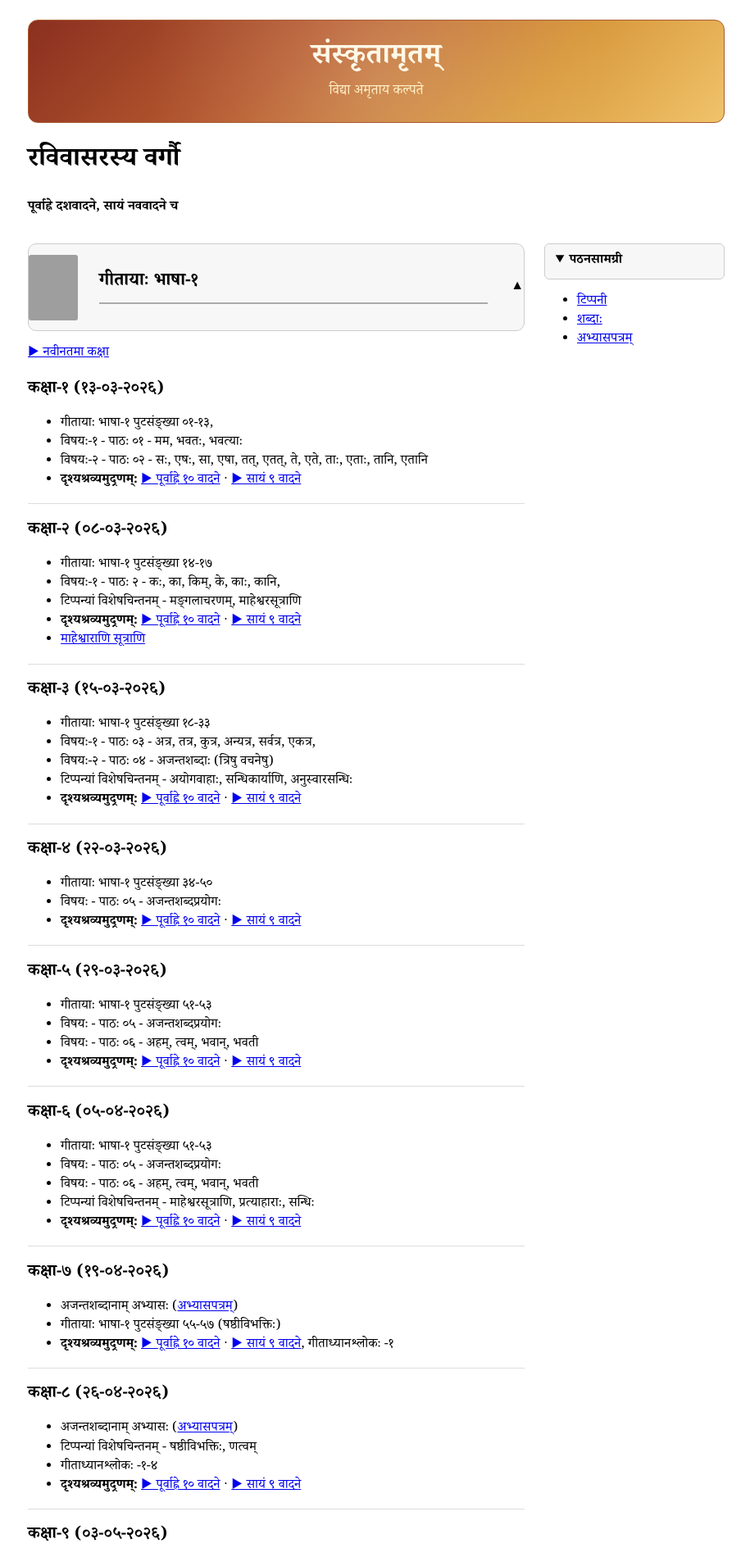
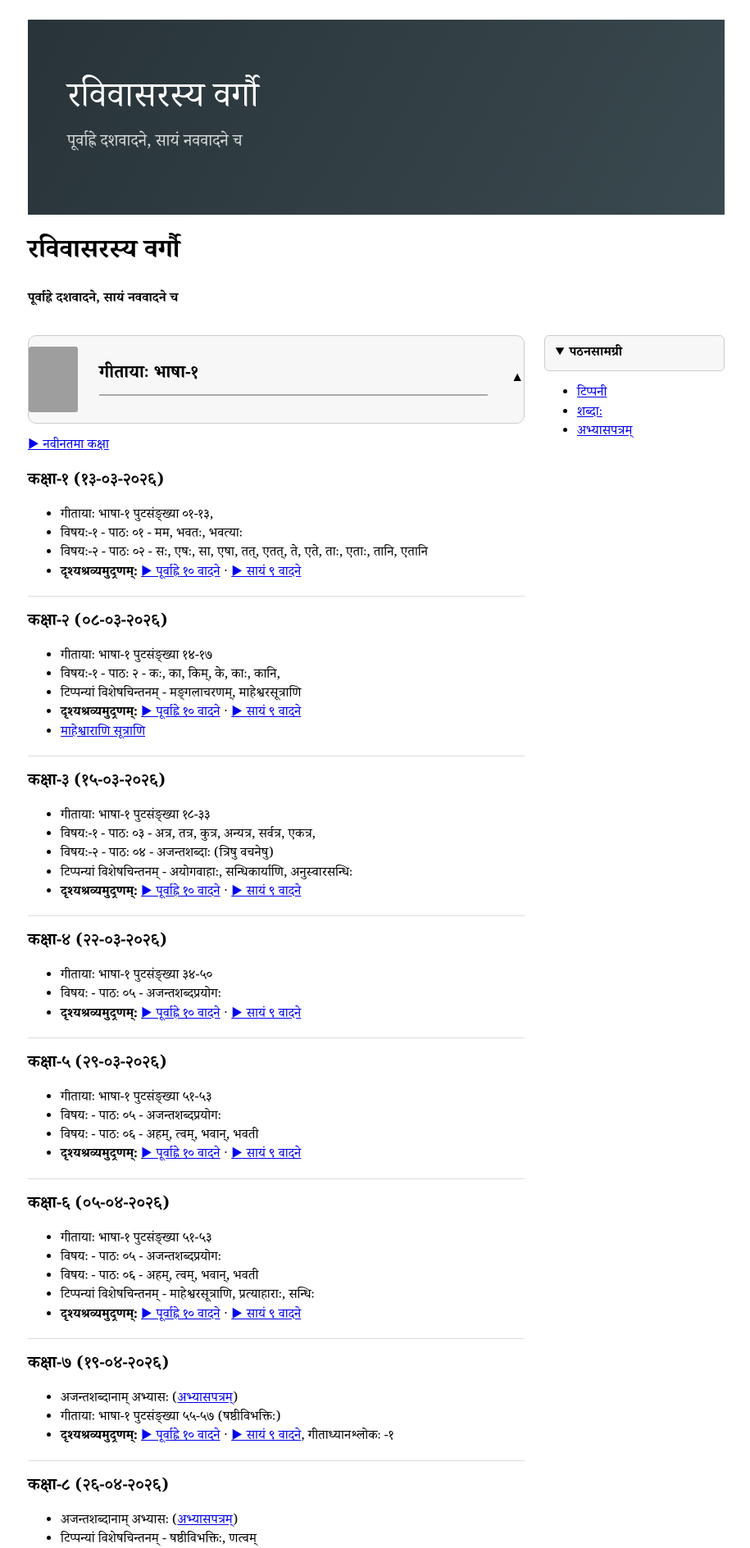
Before and after one commit to samskritaamritam/samskritaamritam, a Jekyll site: the page built from sunday-classes.md, in a window 1280 px wide. Shown: the top 1889 px of the page at 82% size, without its empty margins (181-1096 px from the left). Built offline with Jekyll 4.4.1, drawn with Linux system fonts in a browser that asks for light colours; some web fonts are replaced; grey boxes are pictures that could not be loaded.

```diff
--- a/_includes/class-header.html
+++ b/_includes/class-header.html
@@ -1,6 +1,6 @@
-<div class="traditional-header">
-    <div class="traditional-header-inner">
-        <div class="traditional-header-title">संस्कृतामृतम्</div>
-        <div class="traditional-header-motto">विद्या अमृताय कल्पते</div>
+<header class="class-hero">
+    <div>
+        <div class="class-hero-title">{{ page.title }}</div>
+        <div class="class-hero-subtitle">{{ page.subtitle }}</div>
     </div>
-</div>
+</header>
--- a/assets/css/style.css
+++ b/assets/css/style.css
@@ -126,55 +126,46 @@ details[open] > summary.book-summary::after {
     content: "▲";
 }
 
-/* Traditional header */
-.traditional-header {
+/* Header */
+.class-hero {
+    min-height: 190px;
     margin-bottom: 1.5rem;
-    border-radius: 12px;
-    overflow: hidden;
+
+    display: flex;
+    align-items: center;
+
+    padding: 1.5rem 3rem;
 
     background:
         linear-gradient(
-            135deg,
-            #8b2f20 0%,
-            #b85c2f 38%,
-            #d99a3e 72%,
-            #f0c36a 100%
+            120deg,
+            rgba(31, 43, 48, 0.96),
+            rgba(46, 62, 68, 0.94)
         );
 
-    border: 1px solid #a85b30;
+    border-radius: 0;
 }
 
-.traditional-header-inner {
-    text-align: center;
-    padding: 1.5rem 1rem;
-
-    background:
-        radial-gradient(
-            circle at center,
-            rgba(255,255,255,0.16),
-            rgba(255,255,255,0) 65%
-        );
-}
-
-.traditional-header-title {
-    color: #fff8e7;
-    font-size: 2.2rem;
-    font-weight: 700;
+.class-hero-title {
+    color: white;
+    font-size: 2.7rem;
+    font-weight: 400;
     line-height: 1.3;
 }
 
-.traditional-header-motto {
-    color: #fff1c7;
-    margin-top: 0.35rem;
-    font-size: 1.05rem;
+.class-hero-subtitle {
+    margin-top: 0.5rem;
+    color: rgba(255,255,255,0.82);
+    font-size: 1.25rem;
 }
 
 @media (max-width: 700px) {
-    .traditional-header-inner {
-        padding: 1.1rem 0.75rem;
+    .class-hero {
+        min-height: 120px;
+        padding: 1.25rem 1.25rem;
     }
 
-    .traditional-header-title {
+    .class-hero-title {
         font-size: 1.8rem;
     }
 }
--- a/sunday-classes.md
+++ b/sunday-classes.md
@@ -1,6 +1,7 @@
 ---
 layout: default
 title: रविवासरस्य वर्गौ
+subtitle: पूर्वाह्ने दशवादने, सायं नववादने च
 ---
 
 {% include class-header.html %}
```
